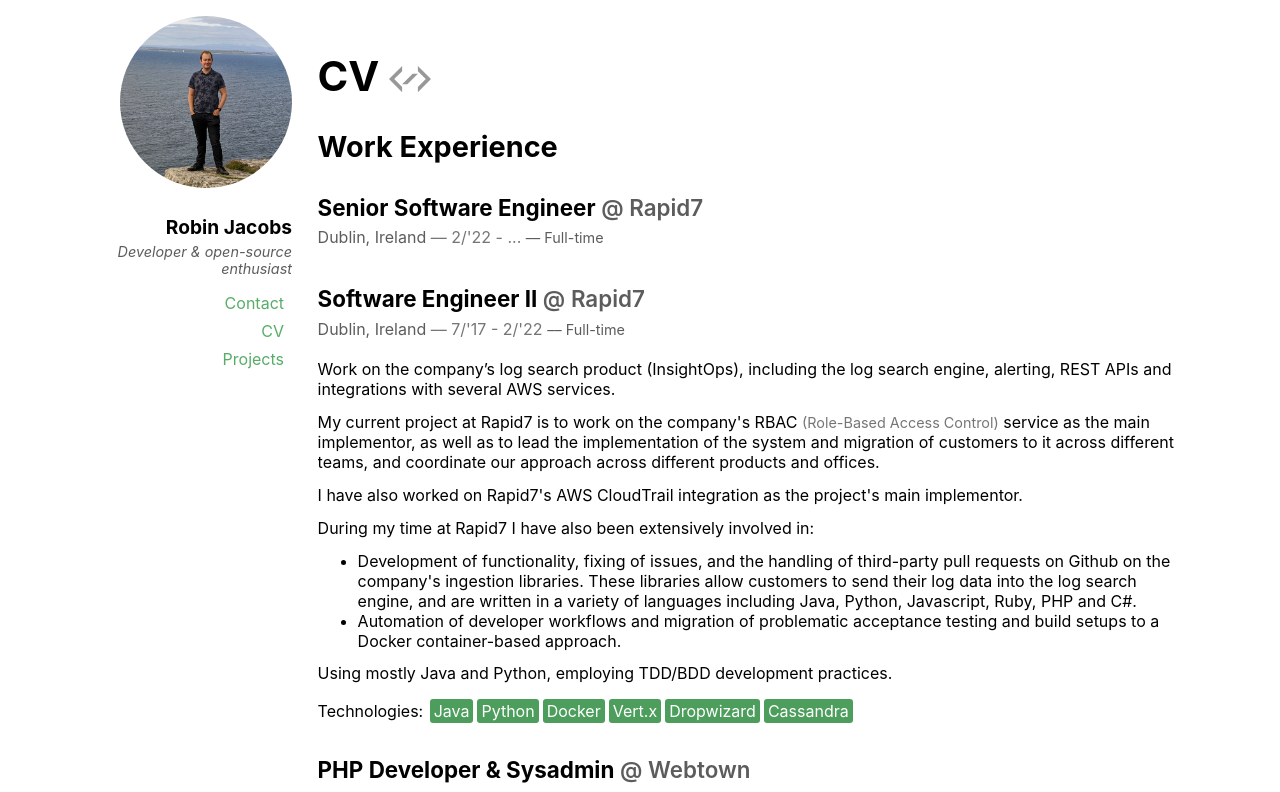
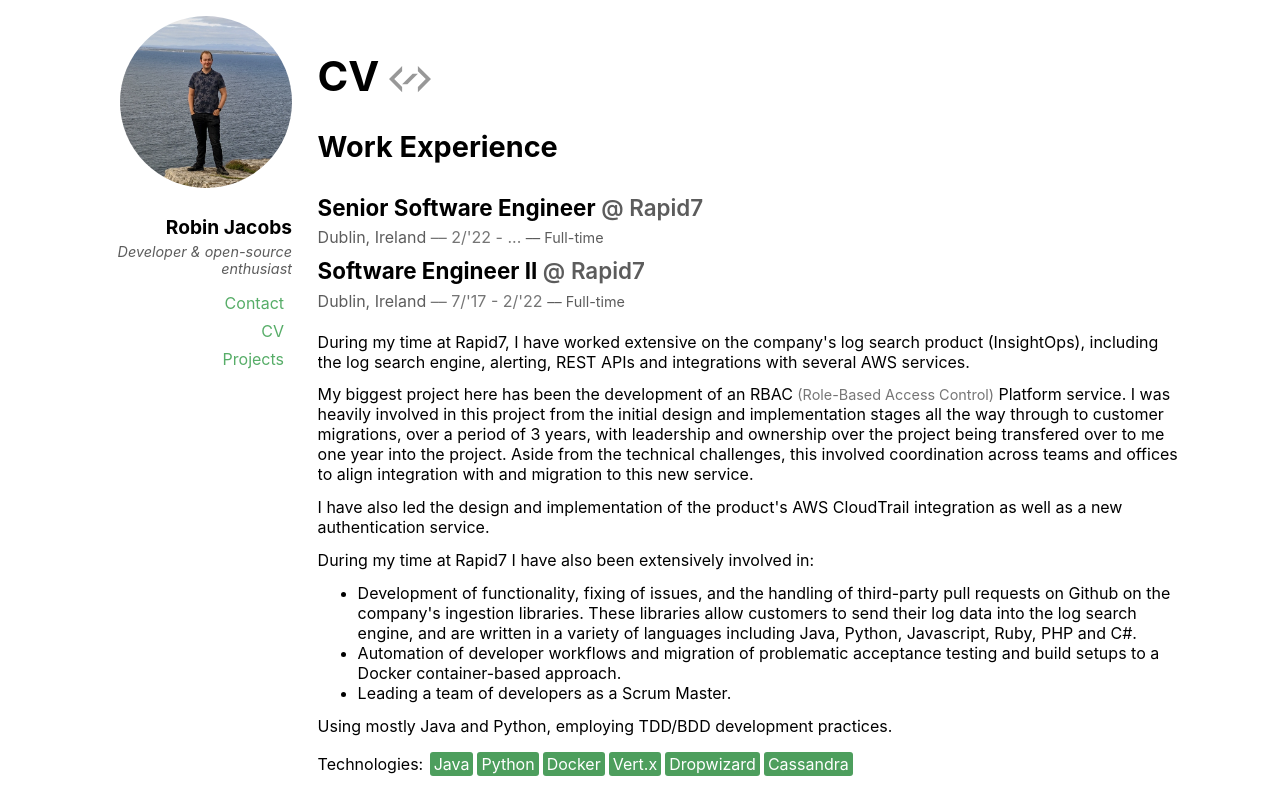
Before and after one commit to RobinJ1995/robinj.be, a React (Create React App) app: page / in a window 1280 px wide. Shown: the top 792 px of the page. Built offline with nearby package versions, Linux system fonts and the light colour scheme.

Commit message:
update CV

```diff
--- a/src/component/Experience.js
+++ b/src/component/Experience.js
@@ -12,10 +12,14 @@ const Experience = ({
 				start = null,
 				end = null,
 				children: description,
-				technologies = []
+				technologies = [],
+				promoted = false
 			 }) => {
 	return (<div className="experience">
-		<h4 className="experience-title-and-company"><span className="experience-title">{title}</span> @ <span className="experience-company">{company}</span></h4>
+		<h4 className={[
+			"experience-title-and-company",
+			promoted ? 'promoted' : ''
+			].filter(x => !!x).join(' ')}><span className="experience-title">{title}</span> @ <span className="experience-company">{company}</span></h4>
 
 		<div className="experience-location-and-dates">
 			<p className="experience-location">{location}</p>
--- a/src/page/CV.js
+++ b/src/page/CV.js
@@ -21,6 +21,7 @@ const CV = () => (<div className="cv">
 			location="Dublin, Ireland"
 			start={new Date(2017, 6, 24)}
 			end={new Date(2022, 1, 10)}
+			promoted={true}
 			technologies={[
 				TECHNOLOGIES.JAVA,
 				TECHNOLOGIES.PYTHON,
@@ -29,15 +30,20 @@ const CV = () => (<div className="cv">
 				TECHNOLOGIES.DROPWIZARD,
 				TECHNOLOGIES.CASSANDRA]}
 		>
-			<p>Work on the company’s log search product (InsightOps), including the log search
-				engine, alerting, REST APIs and integrations with several AWS services.</p>
-			<p>My current project at Rapid7 is to work on the company's RBAC <
-				span className="abbrev">(Role-Based Access Control)</span> service as the main
-				implementor, as well as to lead the implementation of the system and migration of
-				customers to it across different teams, and coordinate our approach across different
-				products and offices.</p>
-			<p>I have also worked on Rapid7's AWS CloudTrail integration as the project's main
-				implementor.</p>
+			<p>During my time at Rapid7, I have worked extensive on the company's log search
+				product (InsightOps), including the log search engine, alerting, REST APIs and
+				integrations with several AWS services.</p>
+			<p>My biggest project here has been the development of an RBAC <span
+				className="abbrev">(Role-Based Access Control)</span> Platform service. I was
+				heavily involved in this project from the initial design and implementation stages
+				all the way through to customer migrations, over a period of 3 years, with
+				leadership and ownership over the project being transfered over to me one year
+				into the project. Aside from the technical challenges, this involved coordination
+				across teams and offices to align integration with and migration to this new
+				service.</p>
+			<p>I have also led the design and implementation of the product's AWS CloudTrail
+				integration as well as a new authentication service.</p>
+
 			<p>During my time at Rapid7 I have also been extensively involved in:</p>
 			<ul>
 				<li>Development of functionality, fixing of issues, and the handling of third-party
@@ -47,6 +53,7 @@ const CV = () => (<div className="cv">
 					and C#.</li>
 				<li>Automation of developer workflows and migration of problematic acceptance
 					testing and build setups to a Docker container-based approach.</li>
+				<li>Leading a team of developers as a Scrum Master.</li>
 			</ul>
 			<p>Using mostly Java and Python, employing TDD/BDD development practices.</p>
 		</Experience>
--- a/src/style/_Experience.scss
+++ b/src/style/_Experience.scss
@@ -6,6 +6,10 @@
 		.experience-title {
 			color: $textColour;
 			font-weight: 700;
+		}
+
+		&.promoted {
+			margin-top: 2px;
 		}
 	}
 
```
